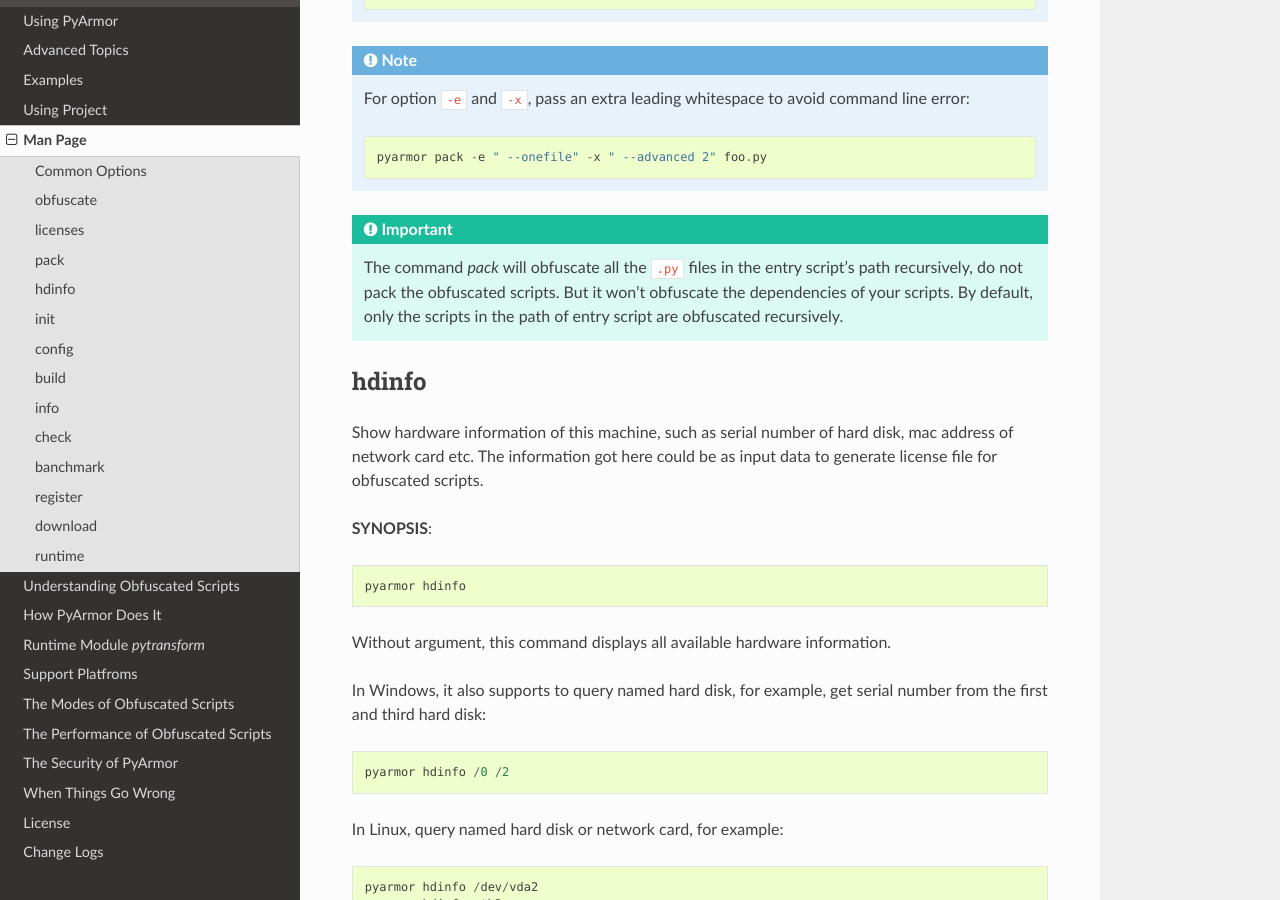
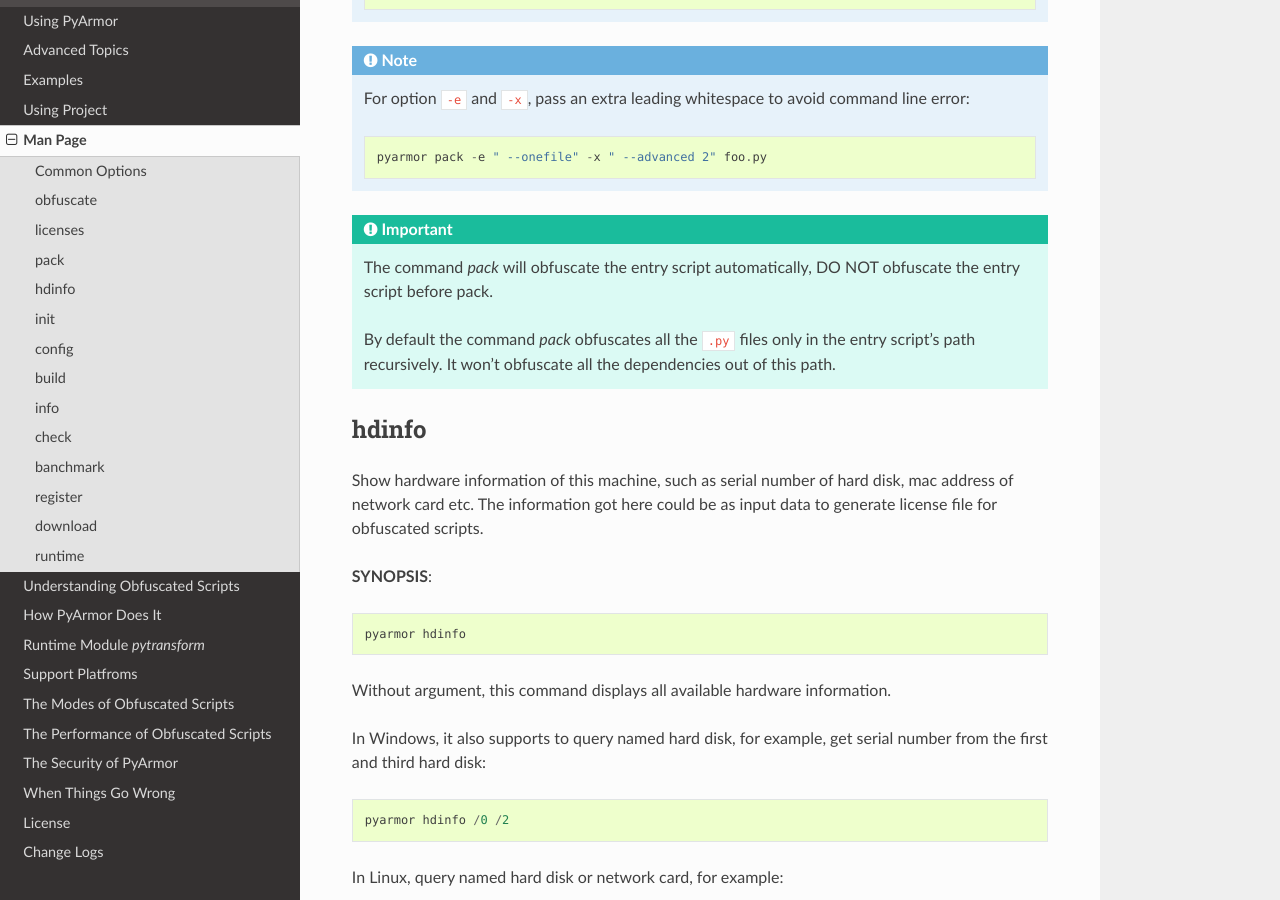
Before and after one commit to dashingsoft/pyarmor, a Sphinx documentation site: the page built from docs/man.rst, in a window 1280 px wide and 900 px high, scrolled down 16704 px. Built offline with Sphinx 7.4.7 and the Read the Docs theme 2.0.0, drawn with Linux system fonts in a browser that asks for light colours.

Commit message:
Refine note

```diff
--- a/docs/man.rst
+++ b/docs/man.rst
@@ -641,10 +641,12 @@
 
 .. important::
 
-   The command `pack` will obfuscate all the ``.py`` files in the entry script's
-   path recursively, do not pack the obfuscated scripts. But it won't obfuscate
-   the dependencies of your scripts. By default, only the scripts in the path of
-   entry script are obfuscated recursively.
+   The command `pack` will obfuscate the entry script automatically, DO NOT
+   obfuscate the entry script before pack.
+
+   By default the command `pack` obfuscates all the ``.py`` files only in the
+   entry script's path recursively. It won't obfuscate all the dependencies out
+   of this path.
 
 .. comment:
 
```
